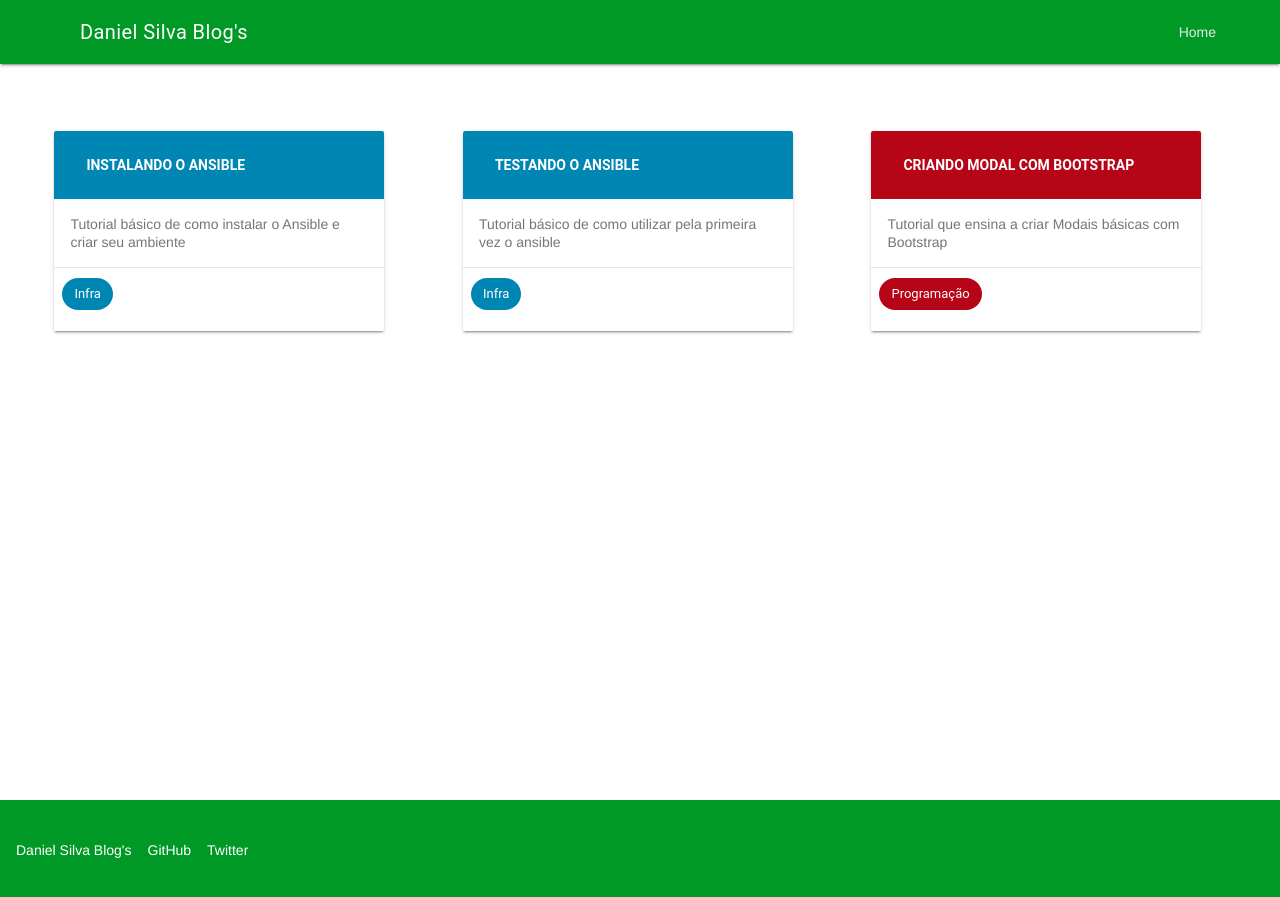
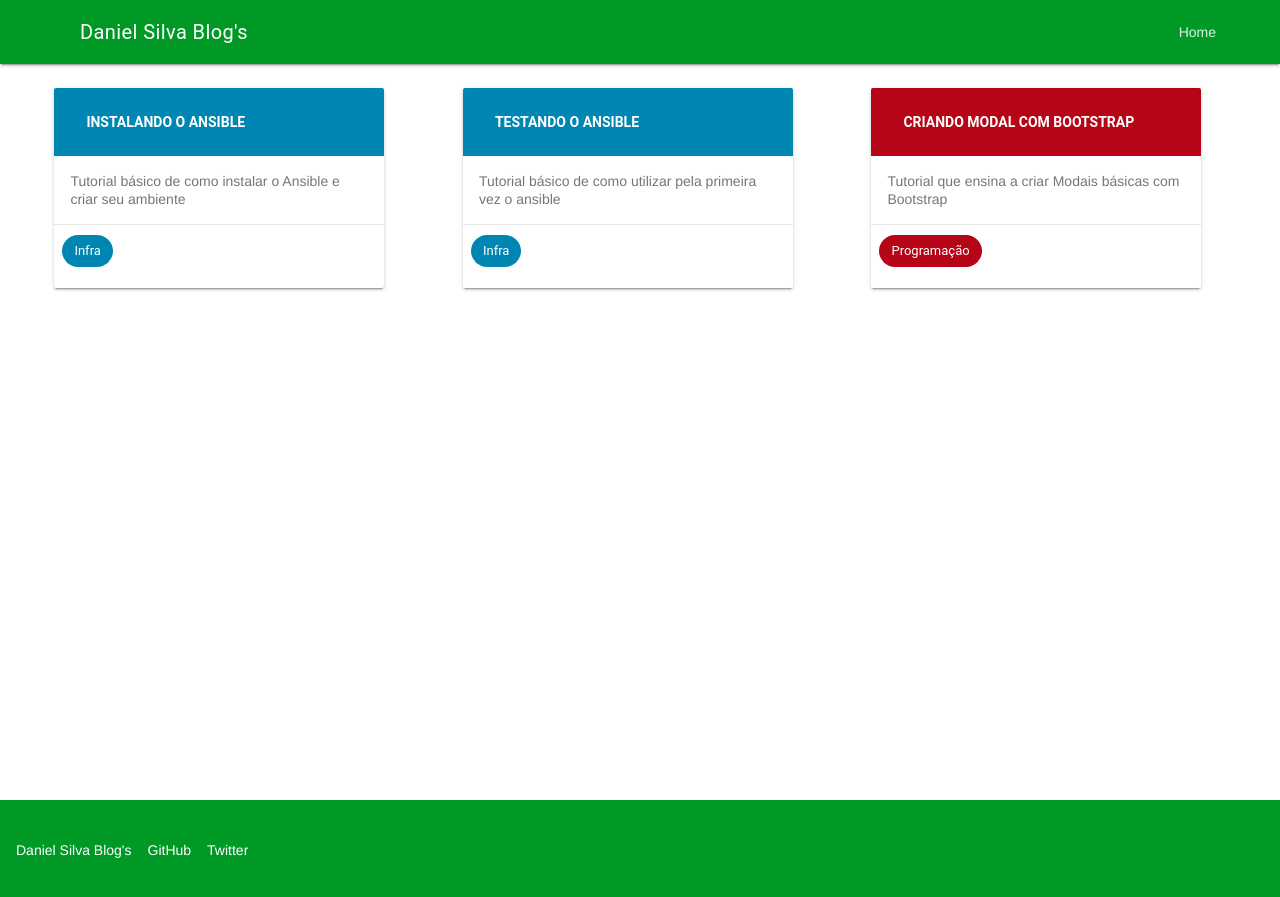
Before and after one commit to Silva01/blog, a Jekyll site: the page built from home.md, in a window 1280 px wide. Shown: the top 897 px of the page. Built offline with Jekyll 4.4.1, drawn with Linux system fonts in a browser that asks for light colours.

Commit message:
Adicionado correção de css

```diff
--- a/css/home.css
+++ b/css/home.css
@@ -3,7 +3,7 @@
 }
 
 .margin-grid {
-    margin-top: 10%;
+    margin-top: 80px;
 }
 
 .title-card-home {
```
